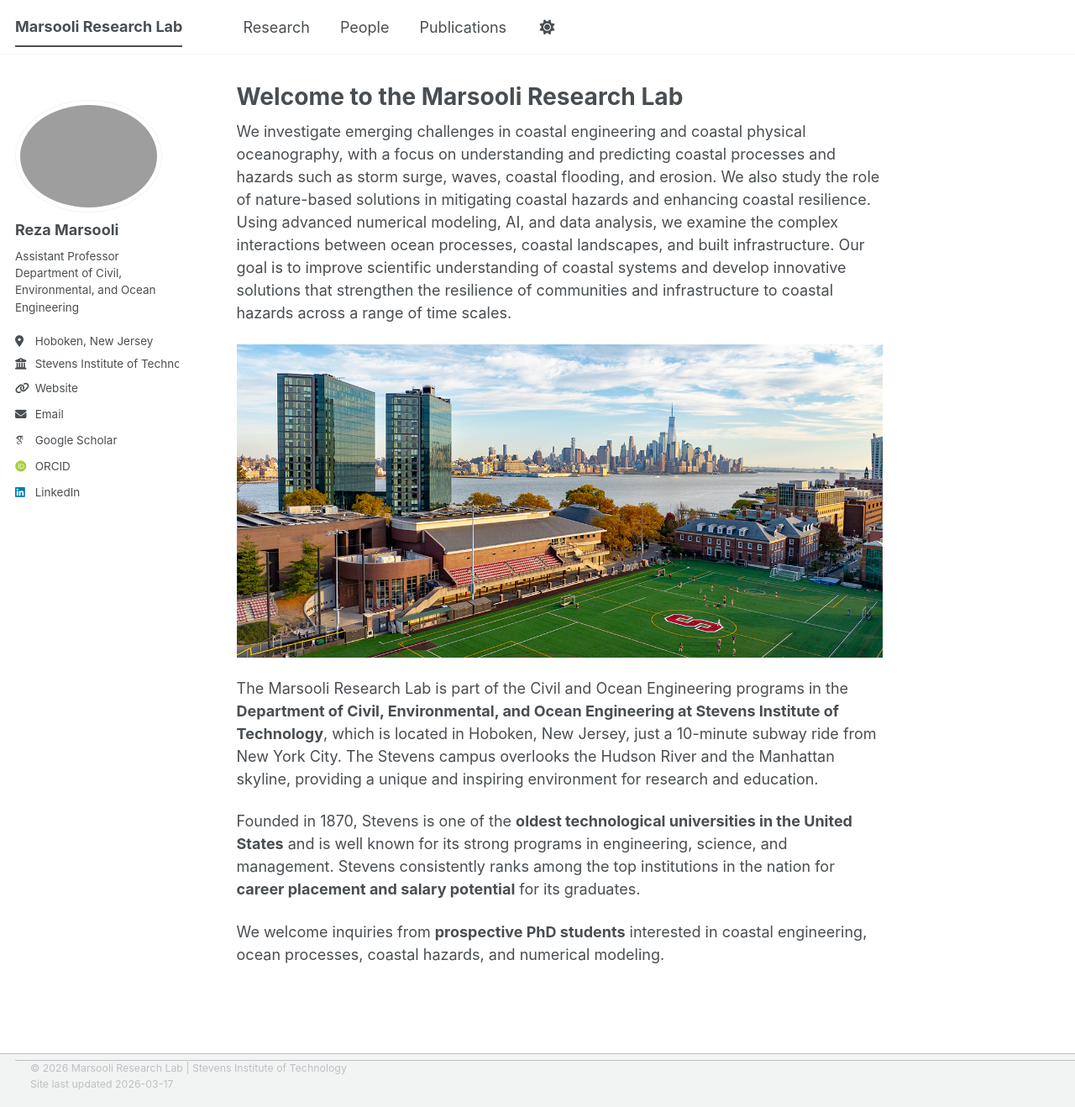
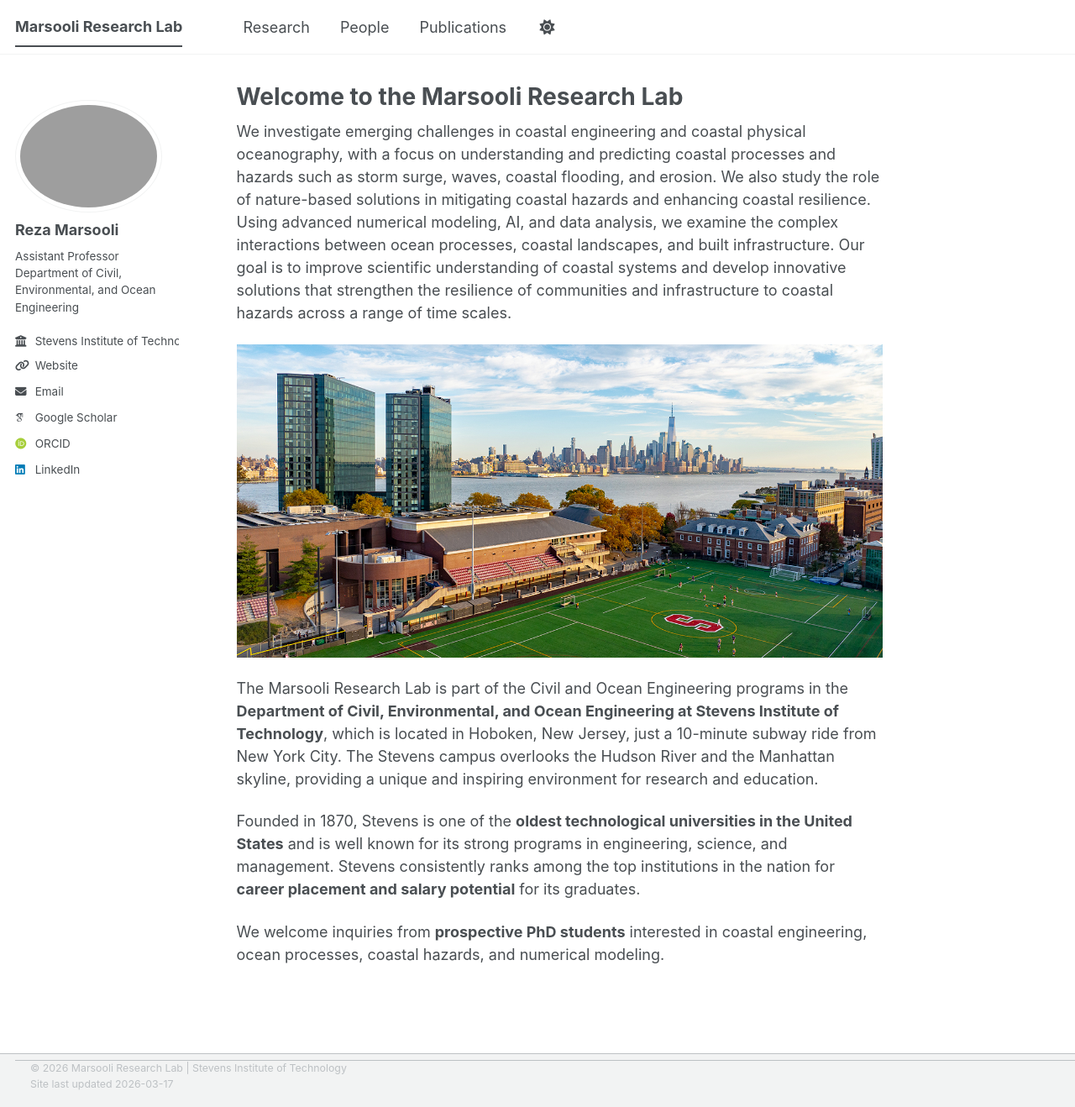
Before and after one commit to marsooli/marsooli.github.io, a Jekyll site: the page built from _pages/about.md, in a window 1280 px wide and 1318 px high. Shown: the whole window at 84% size. Built offline with Jekyll 4.4.1, drawn with Linux system fonts in a browser that asks for light colours; some web fonts are replaced; a script bundle is joined from its source files by our own code; library files that are not in the unit come from our copies.

Commit message:
Update _config.yml

```diff
--- a/_config.yml
+++ b/_config.yml
@@ -28,7 +28,7 @@ author:
   pronouns         : # example: "she/her"
   bio              : "Assistant Professor<br>Department of Civil, Environmental, and Ocean Engineering"
   employer         : "Stevens Institute of Technology"
-  location         : "Hoboken, New Jersey"
+  location         : # "Hoboken, New Jersey"
   uri              : "https://www.stevens.edu/profile/rmarsool"
   email            : "rmarsool@stevens.edu"
 
```
